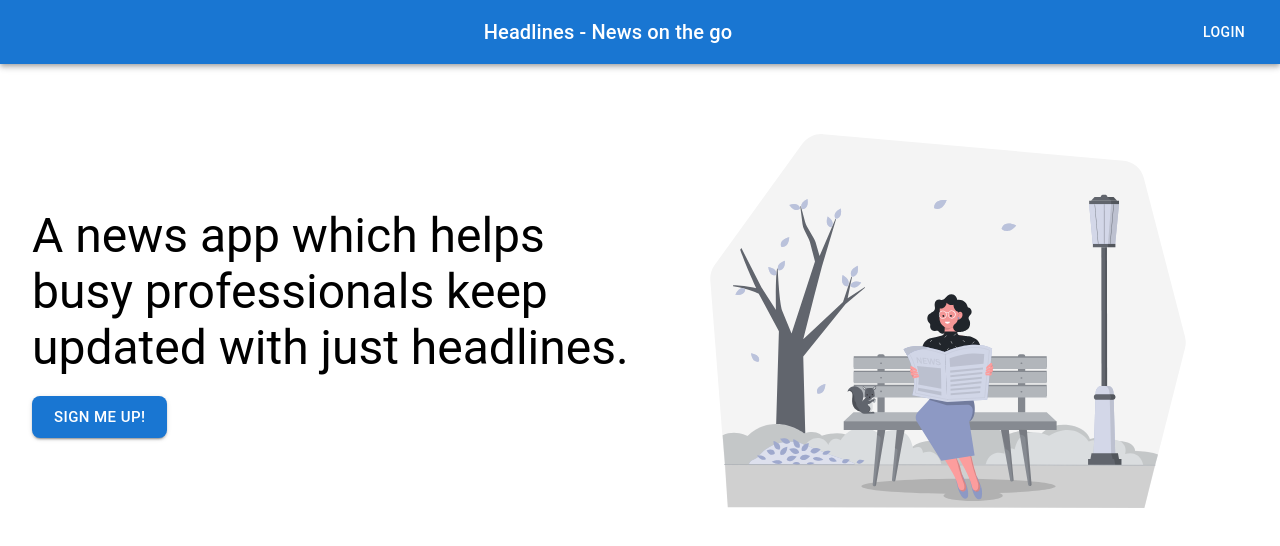
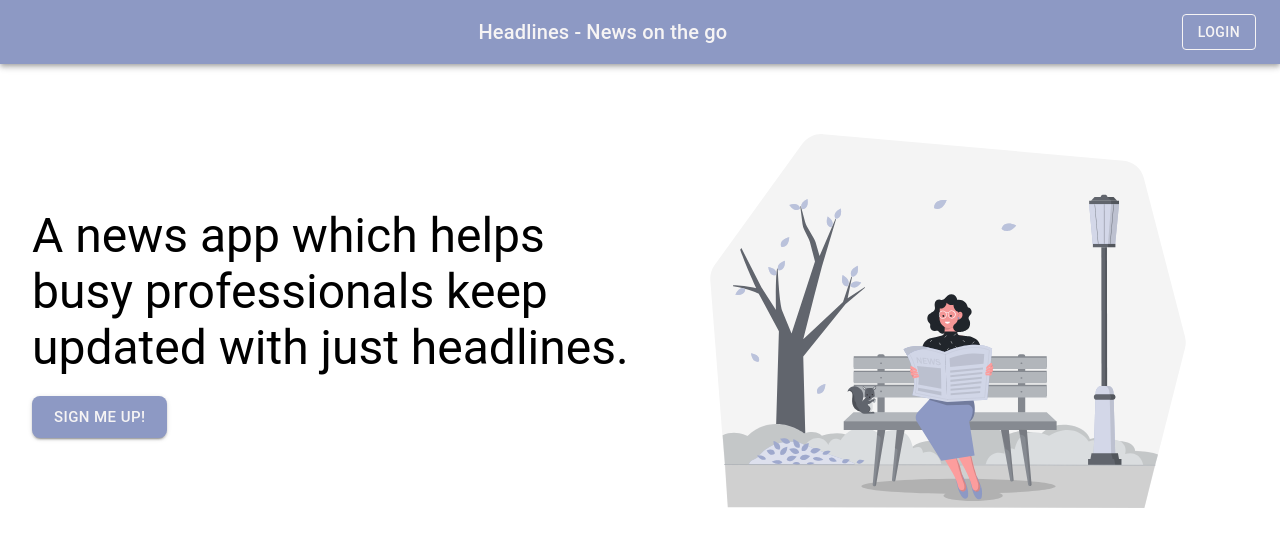
Before and after one commit to VishalLudhrani/headlines-newsapp, a React (Create React App) app: page / in a window 1280 px wide. Shown: the top 546 px of the page. Built offline with nearby package versions, Linux system fonts and the light colour scheme; no server answers.

Commit message:
[chore] override and apply mui light theme

```diff
--- a/src/components/Hero.js
+++ b/src/components/Hero.js
@@ -1,9 +1,11 @@
 import * as React from 'react';
-import { Button, Grid, Typography } from "@mui/material";
+import { Button, Grid, ThemeProvider, Typography } from "@mui/material";
 import { Box } from '@mui/system';
+import theme from '../theme/theme';
 
 const Hero = () => {
   return(
+    <ThemeProvider theme={theme}>
       <Grid container spacing={2} alignItems="center" padding="2em">
         <Grid item md={6} align="left">
           <Box container>
@@ -26,6 +28,7 @@ const Hero = () => {
           <img src="./hero-img.svg" width="100%" height="auto" />
         </Grid>
       </Grid>
+    </ThemeProvider>
   );
 }
 
--- a/src/components/Navbar.js
+++ b/src/components/Navbar.js
@@ -6,7 +6,8 @@ import Typography from '@mui/material/Typography';
 import IconButton from '@mui/material/IconButton';
 import MenuItem from '@mui/material/MenuItem';
 import Menu from '@mui/material/Menu';
-import { Avatar, Button } from '@mui/material';
+import { Avatar, Button, ThemeProvider } from '@mui/material';
+import theme from '../theme/theme';
 
 export default function Navbar(props) {
   const [anchorEl, setAnchorEl] = React.useState(null);
@@ -24,6 +25,7 @@ export default function Navbar(props) {
   };
 
   return (
+    <ThemeProvider theme={theme}>
       <Box sx={{ flexGrow: 1 }}>
         <AppBar position="static">
           <Toolbar>
@@ -64,6 +66,7 @@ export default function Navbar(props) {
             ) : (
               <Button
                 onClick={props.loginFunc}
+                variant="outlined"
                 color="inherit"
               >
                 Login
@@ -72,5 +75,6 @@ export default function Navbar(props) {
           </Toolbar>
         </AppBar>
       </Box>
+    </ThemeProvider>
   );
 }
--- /dev/null
+++ b/src/theme/theme.js
@@ -0,0 +1,29 @@
+import { createTheme } from "@mui/material";
+
+const theme = createTheme({
+  palette: {
+    mode: 'light',
+    common: {
+      black: '#222131',
+      white: '#F6F4F4'
+    },
+    primary: {
+      light: '#C6CBD9',
+      main: '#8D99C4',
+      dark: '#464064',
+      contrastText: '#F6F4F4'
+    },
+    text: {
+      primary: '#222131',
+      secondary: '#58567B',
+      disabled: '#34314B'
+    },
+    divider: 'rgba(34, 33, 39, 0.12)',
+    background: {
+      paper: '#FFFFFF',
+      default: '#F6F4F4'
+    }
+  }
+});
+
+export default theme;
```
Lines whose indentation alone changed are shown as unchanged.
